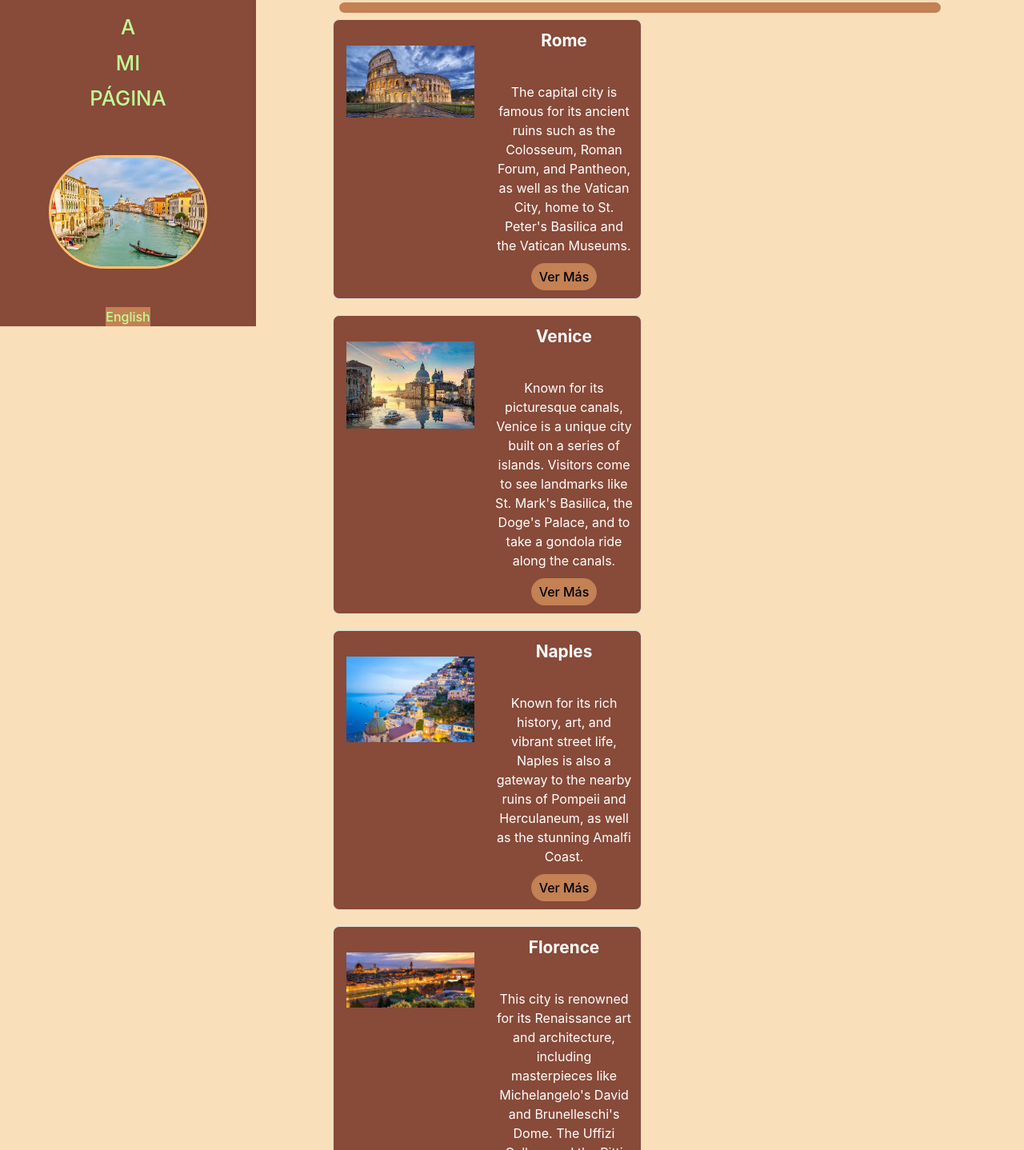
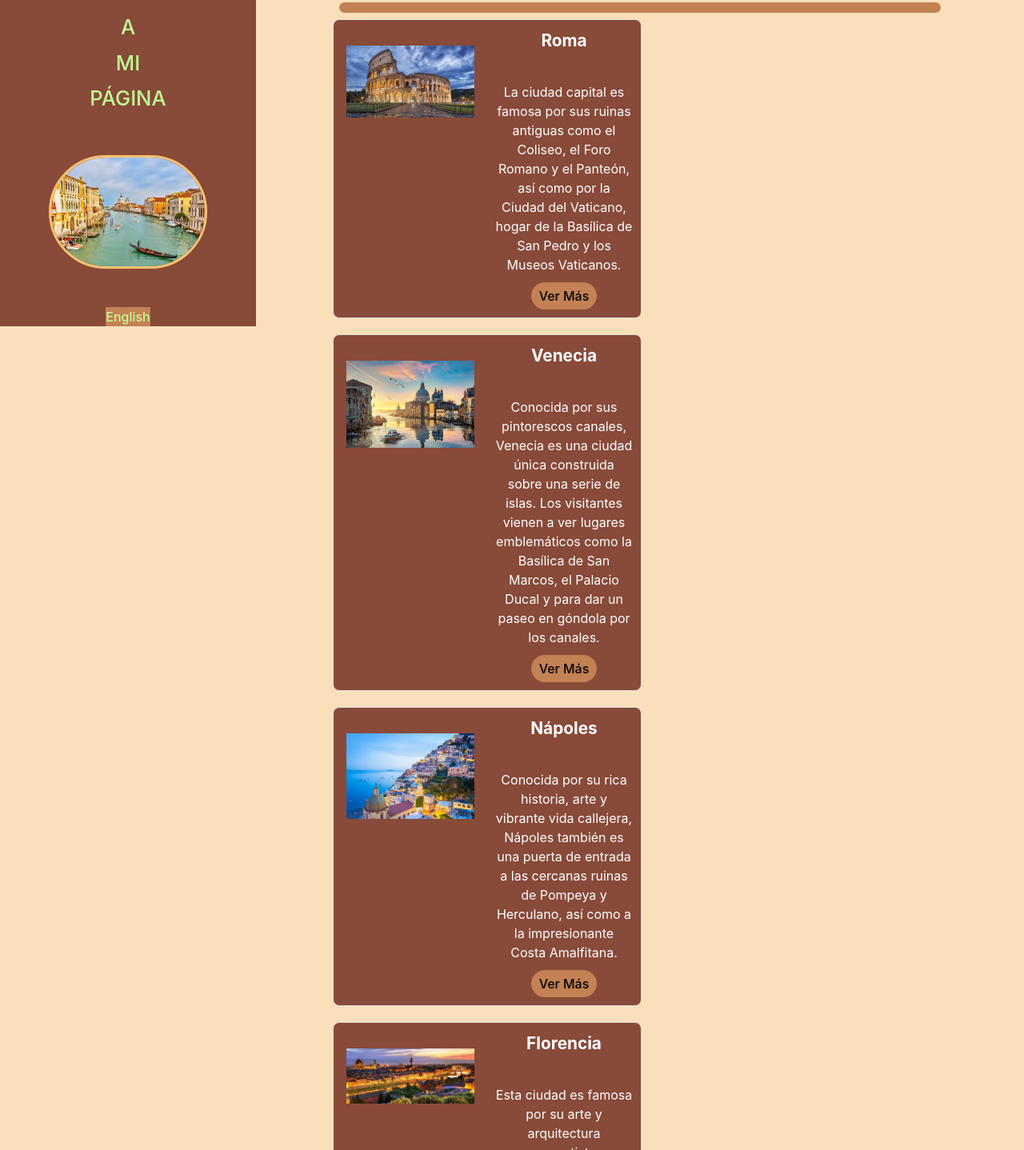
Before and after one commit to JPGV1/italy_spanish, a React (Vite) app: page / in a window 1280 px wide. Shown: the part 392-1830 px from the top of the page at 80% size. Built offline with nearby package versions, Linux system fonts and the light colour scheme.

Commit message:
corregido map

```diff
--- a/src/App.jsx
+++ b/src/App.jsx
@@ -23,26 +23,26 @@ import logoNode from './assets/coast.jpeg'
 
 const projects = [
   {
-    title: "Rome ",
-    description: "The capital city is famous for its ancient ruins such as the Colosseum, Roman Forum, and Pantheon, as well as the Vatican City, home to St. Peter's Basilica and the Vatican Museums.",
+    title: "Roma ",
+    description: "La ciudad capital es famosa por sus ruinas antiguas como el Coliseo, el Foro Romano y el Panteón, así como por la Ciudad del Vaticano, hogar de la Basílica de San Pedro y los Museos Vaticanos.",
     imageUrl: proyect1,
     buttonUrl: " https://es.wikipedia.org/wiki/Roma"
   },
   {
-    title: "Venice",
-    description: "Known for its picturesque canals, Venice is a unique city built on a series of islands. Visitors come to see landmarks like St. Mark's Basilica, the Doge's Palace, and to take a gondola ride along the canals.",
+    title: "Venecia",
+    description: "Conocida por sus pintorescos canales, Venecia es una ciudad única construida sobre una serie de islas. Los visitantes vienen a ver lugares emblemáticos como la Basílica de San Marcos, el Palacio Ducal y para dar un paseo en góndola por los canales.",
     imageUrl: proyect2,
     buttonUrl: " https://es.wikipedia.org/wiki/Venecia"
   },
   {
-    title: "Naples",
-    description: "Known for its rich history, art, and vibrant street life, Naples is also a gateway to the nearby ruins of Pompeii and Herculaneum, as well as the stunning Amalfi Coast.",
+    title: "Nápoles",
+    description: "Conocida por su rica historia, arte y vibrante vida callejera, Nápoles también es una puerta de entrada a las cercanas ruinas de Pompeya y Herculano, así como a la impresionante Costa Amalfitana.",
     imageUrl: proyect3,
     buttonUrl: "https://es.wikipedia.org/wiki/N%C3%A1poles"
   },
   {
-    title: "Florence",
-    description: "This city is renowned for its Renaissance art and architecture, including masterpieces like Michelangelo's David and Brunelleschi's Dome. The Uffizi Gallery and the Pitti Palace are also popular attractions.",
+    title: "Florencia",
+    description: "Esta ciudad es famosa por su arte y arquitectura renacentistas, incluyendo obras maestras como el David de Miguel Ángel y la cúpula de Brunelleschi. La Galería Uffizi y el Palacio Pitti también son atracciones populares.",
     imageUrl: proyect4,
     buttonUrl: "https://es.wikipedia.org/wiki/Florencia"
   }
```
